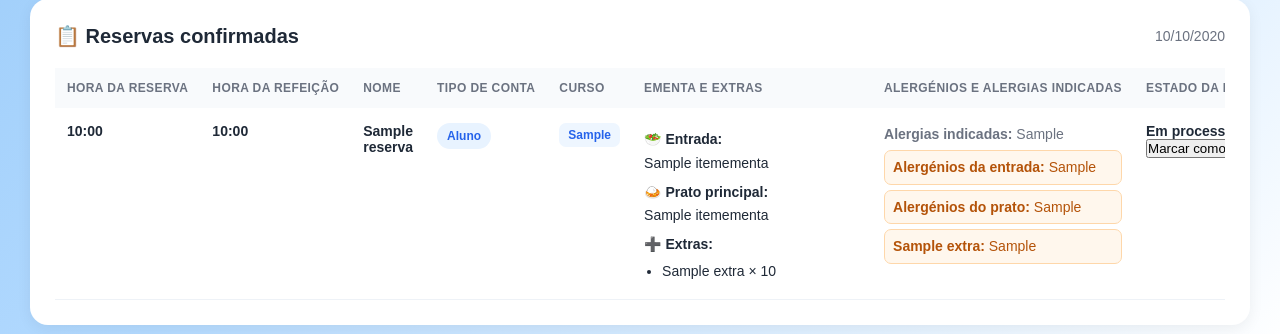
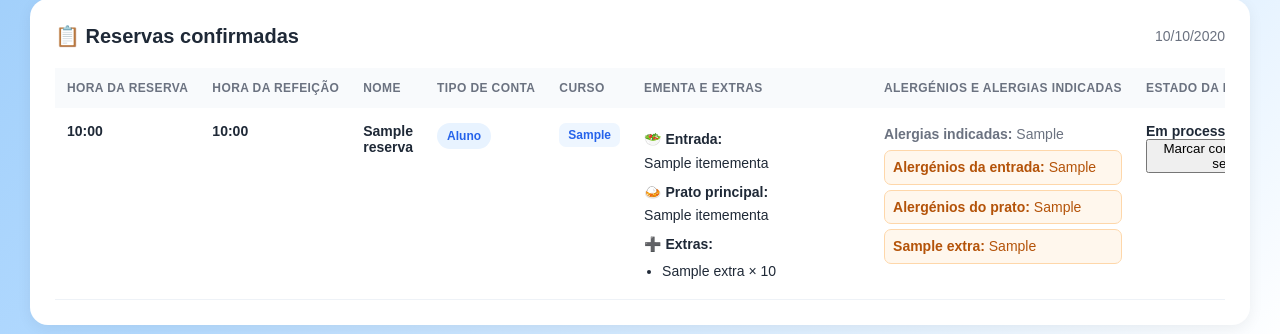
Before and after one commit to IfraimLopes/ProfiSabores, a Django app: template templates/cozinha/painel.html in a window 1280 px wide. Shown: the part 685-1019 px from the top of the page. Run offline with Django 5.2, Linux system fonts and the light colour scheme; tables that the repository leaves empty hold one stand-in row (values such as "Sample post"); the template is opened without the code that fills it: values that come from a table or form of the project are taken from there, most other values are stand-ins (such as "Sample title", 1, 10 or a date in 2020); parts of the project's set-up code (start-up, migrations or seed data) failed here and were passed over.

Commit message:
Melhora texto do estado de preparacao

```diff
--- a/templates/cozinha/painel.html
+++ b/templates/cozinha/painel.html
@@ -611,7 +611,7 @@
                                 <td>
                                     <strong>
                                         {% if reserva.estado_preparacao == "feito" %}
-                                            Feito
+                                            Pronto a servir
                                         {% else %}
                                             Em processo
                                         {% endif %}
@@ -632,7 +632,7 @@
                                                    name="estado_preparacao"
                                                    value="feito">
                                             <button type="submit">
-                                                Marcar como Feito
+                                                Marcar como pronto a servir
                                             </button>
                                         {% endif %}
                                     </form>
```
